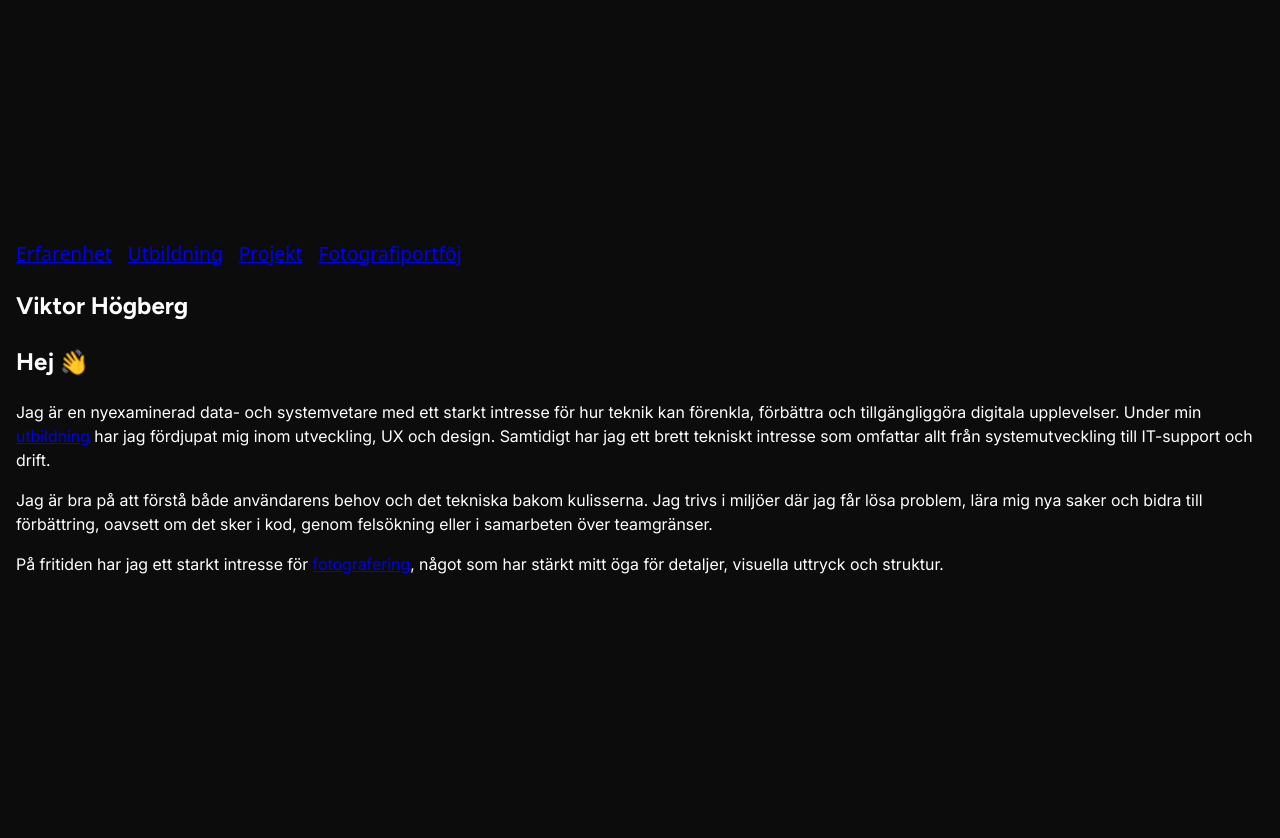
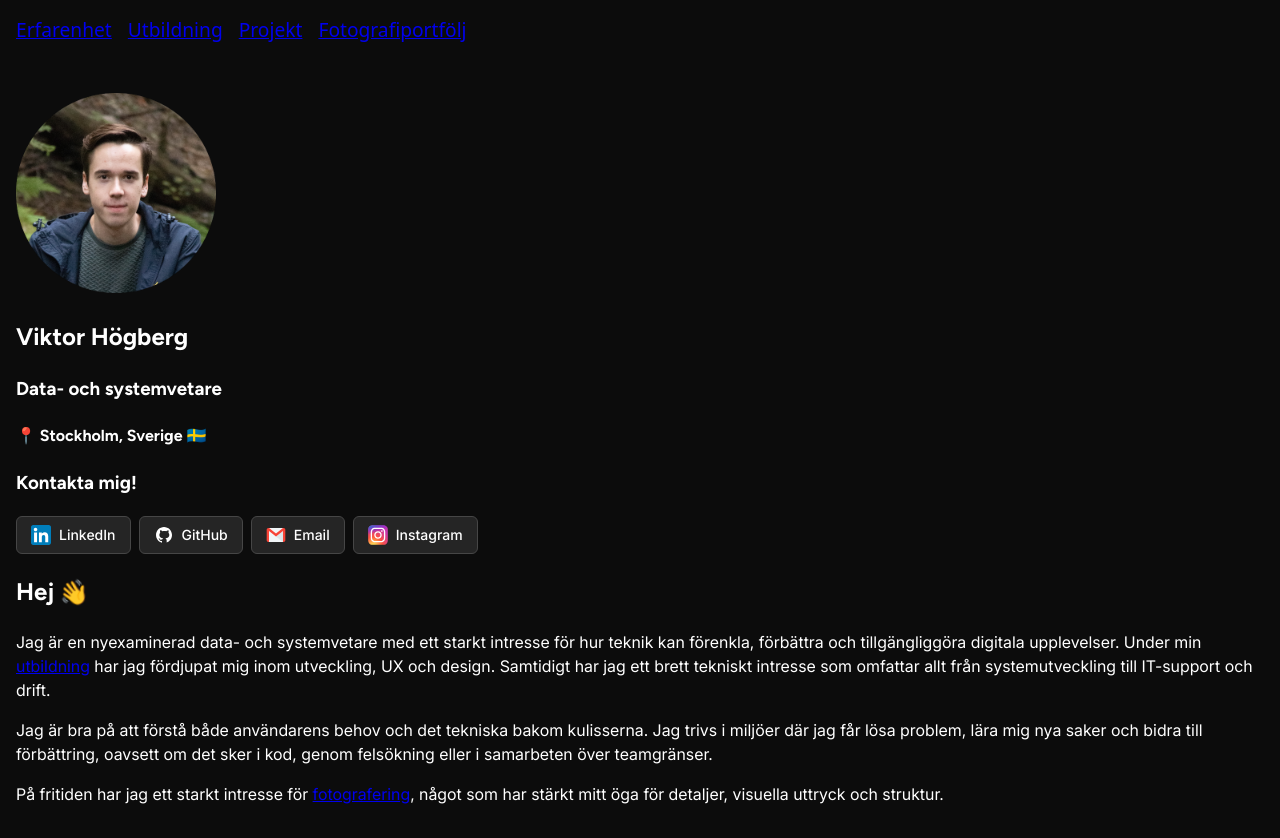
Before and after one commit to vhogberg/react-portfolio, a React (Vite) app: page / in a window 1280 px wide. Built offline with nearby package versions, Linux system fonts and the light colour scheme.

Commit message:
Restructured page layout and added LinkButton component

```diff
--- a/src/App.tsx
+++ b/src/App.tsx
@@ -1,7 +1,7 @@
 import './App.css';
 import Header from "./components/Header/Header";
-import Main from "./components/Main/Main";
 import Sidebar from "./components/Sidebar/Sidebar";
+import MainContent from "./pages/MainContent/MainContent";
 
 function App() {
   return (
@@ -9,7 +9,7 @@ function App() {
       <Header />
       <div className="wrapper">
         <Sidebar />
-        <Main />
+        <MainContent />
       </div>
     </>
   );
--- a/src/components/Header/Header.css
+++ b/src/components/Header/Header.css
@@ -1,6 +1,7 @@
 header {
     display: flex;
     gap: 1rem;
+    margin-bottom: 3rem;
 }
 
 header a {
--- a/src/components/Header/Header.tsx
+++ b/src/components/Header/Header.tsx
@@ -6,7 +6,7 @@ function Header() {
       <a href="#experience">Erfarenhet</a>
       <a href="#education">Utbildning</a>
       <a href="#projects">Projekt</a>
-      <a href="https://www.photos.viktorhogberg.com/">Fotografiportföj</a>
+      <a href="https://www.photos.viktorhogberg.com/">Fotografiportfölj</a>
     </header>
   );
 }
--- /dev/null
+++ b/src/components/LinkButton/LinkButton.css
@@ -0,0 +1,33 @@
+.link-button {
+  display: inline-flex;
+  align-items: center;
+  gap: 8px;
+
+  padding: 8px 14px;
+  border-radius: 6px;
+  border: 1.5px solid var(--color-element-border);
+  background-color: var(--color-element-background);
+  color: var(--color-text-titles);
+  text-decoration: none;
+
+  font-family: "BodyFont", sans-serif;
+  font-size: 14px;
+  font-weight: 500;
+  line-height: 1;
+  cursor: pointer;
+  transition: background-color 0.2s ease, border-color 0.2s ease, transform 0.1s ease;
+}
+
+.link-button:hover {
+  background-color: var(--color-element-hover-background);
+  border-color: var(--color-element-hover-border);
+}
+
+.link-button:active {
+  transform: translateY(1px);
+}
+
+.link-button img {
+  width: 20px;
+  height: 20px;
+}
--- /dev/null
+++ b/src/components/LinkButton/LinkButton.tsx
@@ -0,0 +1,22 @@
+import "./LinkButton.css";
+
+type LinkButtonProps = {
+  href: string;
+  icon: string;
+  label: string;
+};
+
+function LinkButton({ href, icon, label }: LinkButtonProps) {
+  return (
+    <a
+      href={href}
+      target="_blank"
+      rel="noopener noreferrer"
+      className="link-button"
+    >
+      <img src={icon} alt={`${label}-ikon`} className="link-button-icon" />
+      <span className="link-button-label">{label}</span>
+    </a>
+  );
+}
+export default LinkButton;
--- /dev/null
+++ b/src/components/Sidebar/Sidebar.css
@@ -0,0 +1,9 @@
+/* Portrait image styling */
+#portrait {
+    max-width: 200px;
+}
+
+#contact-buttons {
+    display: flex;
+    gap: 0.5rem;
+}
--- a/src/components/Sidebar/Sidebar.tsx
+++ b/src/components/Sidebar/Sidebar.tsx
@@ -1,7 +1,43 @@
+import emailIcon from "../../assets/icons/email-icon.svg";
+import githubIcon from "../../assets/icons/github-icon.svg";
+import instagramIcon from "../../assets/icons/instagram-icon.svg";
+import linkedinIcon from "../../assets/icons/linkedin-icon.svg";
+import portrait from "../../assets/images/portrait.png";
+
+import LinkButton from "../LinkButton/LinkButton";
+
+import "./Sidebar.css";
+
 function Sidebar() {
   return (
     <aside>
+      <img src={portrait} alt="Porträtt" id="portrait" />
       <h1>Viktor Högberg</h1>
+      <h3>Data- och systemvetare</h3>
+      <h4>📍 Stockholm, Sverige 🇸🇪</h4>
+      <h3>Kontakta mig!</h3>
+      <div id="contact-buttons">
+        <LinkButton
+          href="https://www.linkedin.com/in/viktor-hogberg/"
+          icon={linkedinIcon}
+          label="LinkedIn"
+        />
+        <LinkButton
+          href="https://github.com/vhogberg"
+          icon={githubIcon}
+          label="GitHub"
+        />
+        <LinkButton
+          href="mailto:viktor.hogberg.work@gmail.com"
+          icon={emailIcon}
+          label="Email"
+        />
+        <LinkButton
+          href="https://www.instagram.com/vhogbergphoto/"
+          icon={instagramIcon}
+          label="Instagram"
+        />
+      </div>
     </aside>
   );
 }
--- a/src/components/Main/Main.tsx
+++ b/src/pages/MainContent/MainContent.tsx
@@ -1,6 +1,6 @@
 import About from "./About/About";
 
-function Main() {
+function MainContent() {
   return (
     <>
       <About/>
@@ -8,4 +8,4 @@ function Main() {
   );
 }
 
-export default Main;
+export default MainContent;
```
Also changed, not shown: src/assets/icons/github-icon.svg, src/pages/MainContent/About/About.css (renamed from src/components/Main/About/About.css), src/pages/MainContent/About/About.tsx (renamed from src/components/Main/About/About.tsx).
